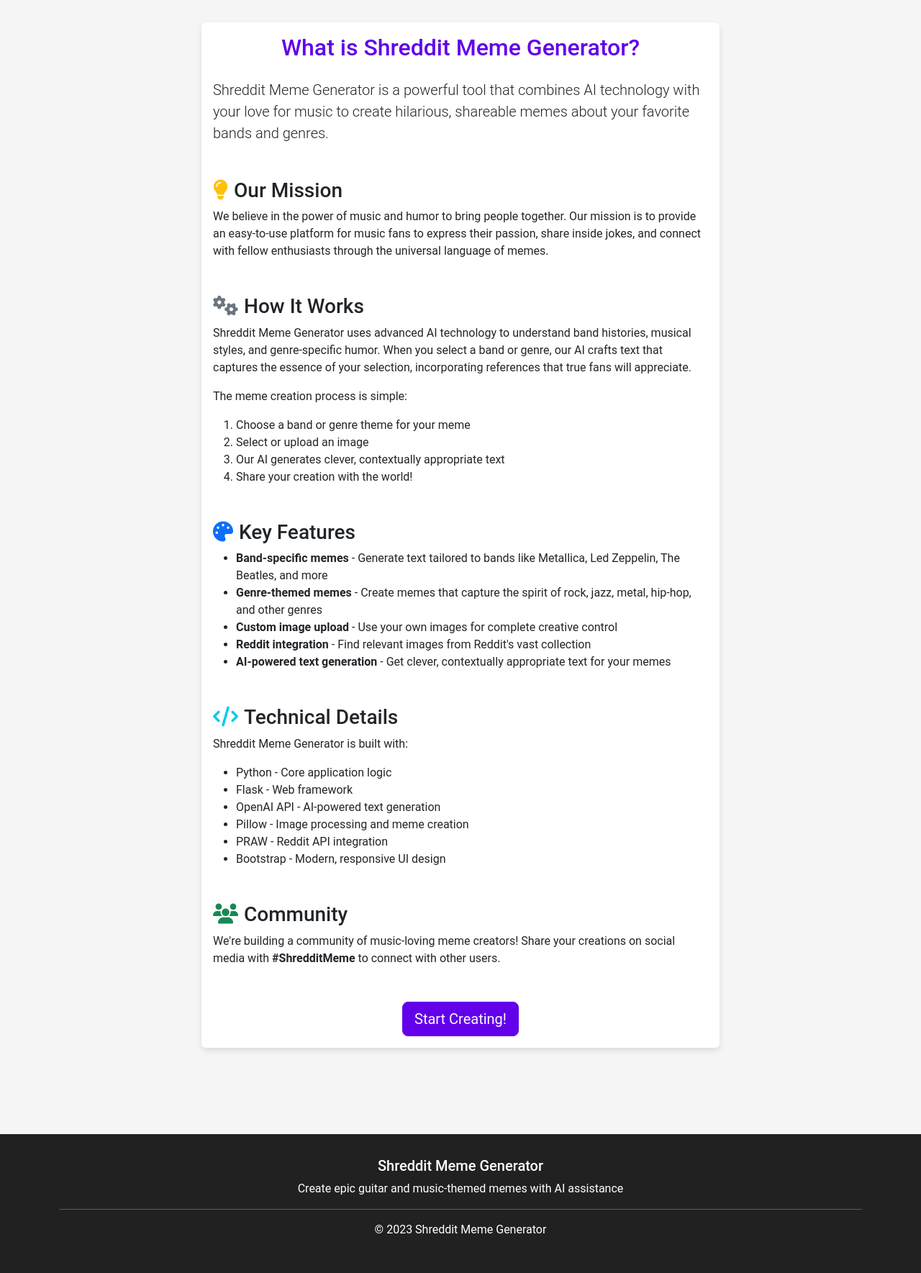
After one commit to jackmcgaughey/reddit-meme-generator, a Flask app: page /about in a window 1280 px wide. The commit adds this page. Shown: the part 299-2068 px from the top of the page at 72% size. Run offline with Flask 3, Linux system fonts and the light colour scheme.

```diff
--- a/app.py
+++ b/app.py
@@ -14,4 +14,4 @@ app = create_app()
 if __name__ == '__main__':
     # Run the app in debug mode if not in production
     debug = os.environ.get('FLASK_ENV') != 'production'
-    app.run(debug=debug, host='0.0.0.0', port=8080)
+    app.run(debug=debug, host='0.0.0.0', port=7777)
--- a/flask_app/routes/main.py
+++ b/flask_app/routes/main.py
@@ -75,7 +75,7 @@ def search_band_images():
                 images = reddit_api.get_guitar_memes(limit=10)
 
             # Store image URLs in session
-            image_list = [{'url': img.url, 'title': img.title} for img in images]
+            image_list = [{'url': img[1], 'title': img[0]} for img in images]
 
             return render_template('band_image_results.html', images=image_list, band_name=band_name)
 
@@ -107,7 +107,13 @@ def generate_band_meme():
 
             # Create the meme
             output_path = os.path.join(current_app.config['GENERATED_FOLDER'], f"{unique_id}_meme.jpg")
-            image_editor.generate_meme(image_path, output_path, top_text, bottom_text)
+            image_editor.generate_meme(
+                image_path=image_path,
+                top_text=top_text,
+                bottom_text=bottom_text,
+                output_filename=output_path,
+                use_local_image=True
+            )
 
             # Return the meme page
             return render_template('meme_result.html',
@@ -152,7 +158,7 @@ def search_genre_images():
                 images = reddit_api.get_guitar_memes(limit=10)
 
             # Store image URLs in session
-            image_list = [{'url': img.url, 'title': img.title} for img in images]
+            image_list = [{'url': img[1], 'title': img[0]} for img in images]
 
             return render_template('genre_image_results.html', images=image_list, genre=genre)
 
@@ -184,7 +190,13 @@ def generate_genre_meme():
 
             # Create the meme
             output_path = os.path.join(current_app.config['GENERATED_FOLDER'], f"{unique_id}_meme.jpg")
-            image_editor.generate_meme(image_path, output_path, top_text, bottom_text)
+            image_editor.generate_meme(
+                image_path=image_path,
+                top_text=top_text,
+                bottom_text=bottom_text,
+                output_filename=output_path,
+                use_local_image=True
+            )
 
             # Return the meme page
             return render_template('meme_result.html',
@@ -230,7 +242,13 @@ def regenerate_meme():
 
             # Create the meme with new text
             output_path = os.path.join(current_app.config['GENERATED_FOLDER'], f"{unique_id}_meme.jpg")
-            image_editor.generate_meme(original_image_path, output_path, top_text, bottom_text)
+            image_editor.generate_meme(
+                image_path=original_image_path,
+                top_text=top_text,
+                bottom_text=bottom_text,
+                output_filename=output_path,
+                use_local_image=True
+            )
 
             # Return the meme page
             return render_template('meme_result.html',
@@ -254,6 +272,40 @@ def serve_meme(filename):
 def serve_upload(filename):
     """Serve uploaded images."""
     return send_from_directory(current_app.config['UPLOAD_FOLDER'], filename)
+
+@bp.route('/gallery')
+def gallery():
+    """Display a gallery of previously generated memes."""
+    try:
+        # Get list of generated meme files
+        meme_folder = current_app.config['GENERATED_FOLDER']
+        meme_files = [f for f in os.listdir(meme_folder)
+                     if os.path.isfile(os.path.join(meme_folder, f))
+                     and f.endswith(('.jpg', '.jpeg', '.png', '.gif'))]
+
+        # Sort by creation time (newest first)
+        meme_files.sort(key=lambda x: os.path.getctime(os.path.join(meme_folder, x)), reverse=True)
+
+        # Limit to most recent 20 memes
+        meme_files = meme_files[:20]
+
+        # Create list of meme URLs
+        memes = [{'url': url_for('main.serve_meme', filename=f),
+                 'filename': f,
+                 'created': os.path.getctime(os.path.join(meme_folder, f))}
+                for f in meme_files]
+
+        return render_template('gallery.html', memes=memes)
+
+    except Exception as e:
+        logger.error(f"Error loading gallery: {e}", exc_info=True)
+        flash(f'Error loading gallery: {str(e)}')
+        return redirect(url_for('main.index'))
+
+@bp.route('/about')
+def about():
+    """Display the about page."""
+    return render_template('about.html')
 
 @bp.route('/upload-image', methods=['POST'])
 def upload_image():
--- /dev/null
+++ b/flask_app/templates/about.html
@@ -0,0 +1,76 @@
+{% extends 'base.html' %}
+
+{% block title %}Shreddit Meme Generator - About{% endblock %}
+
+{% block content %}
+<div class="jumbotron text-center">
+    <h1 class="display-4">About Shreddit Meme Generator</h1>
+    <p class="lead">The ultimate tool for creating guitar and music-themed memes</p>
+    <hr class="my-4">
+</div>
+
+<div class="container">
+    <div class="row">
+        <div class="col-lg-8 offset-lg-2">
+            <div class="card mb-5">
+                <div class="card-body">
+                    <h2 class="card-title mb-4 text-center">What is Shreddit Meme Generator?</h2>
+                    <p class="lead">
+                        Shreddit Meme Generator is a powerful tool that combines AI technology with your love for music to create hilarious, shareable memes about your favorite bands and genres.
+                    </p>
+
+                    <h3 class="mt-5"><i class="fas fa-lightbulb text-warning me-2"></i>Our Mission</h3>
+                    <p>
+                        We believe in the power of music and humor to bring people together. Our mission is to provide an easy-to-use platform for music fans to express their passion, share inside jokes, and connect with fellow enthusiasts through the universal language of memes.
+                    </p>
+
+                    <h3 class="mt-5"><i class="fas fa-cogs text-secondary me-2"></i>How It Works</h3>
+                    <p>
+                        Shreddit Meme Generator uses advanced AI technology to understand band histories, musical styles, and genre-specific humor. When you select a band or genre, our AI crafts text that captures the essence of your selection, incorporating references that true fans will appreciate.
+                    </p>
+                    <p>
+                        The meme creation process is simple:
+                    </p>
+                    <ol>
+                        <li>Choose a band or genre theme for your meme</li>
+                        <li>Select or upload an image</li>
+                        <li>Our AI generates clever, contextually appropriate text</li>
+                        <li>Share your creation with the world!</li>
+                    </ol>
+
+                    <h3 class="mt-5"><i class="fas fa-palette text-primary me-2"></i>Key Features</h3>
+                    <ul>
+                        <li><strong>Band-specific memes</strong> - Generate text tailored to bands like Metallica, Led Zeppelin, The Beatles, and more</li>
+                        <li><strong>Genre-themed memes</strong> - Create memes that capture the spirit of rock, jazz, metal, hip-hop, and other genres</li>
+                        <li><strong>Custom image upload</strong> - Use your own images for complete creative control</li>
+                        <li><strong>Reddit integration</strong> - Find relevant images from Reddit's vast collection</li>
+                        <li><strong>AI-powered text generation</strong> - Get clever, contextually appropriate text for your memes</li>
+                    </ul>
+
+                    <h3 class="mt-5"><i class="fas fa-code text-info me-2"></i>Technical Details</h3>
+                    <p>
+                        Shreddit Meme Generator is built with:
+                    </p>
+                    <ul>
+                        <li>Python - Core application logic</li>
+                        <li>Flask - Web framework</li>
+                        <li>OpenAI API - AI-powered text generation</li>
+                        <li>Pillow - Image processing and meme creation</li>
+                        <li>PRAW - Reddit API integration</li>
+                        <li>Bootstrap - Modern, responsive UI design</li>
+                    </ul>
+
+                    <h3 class="mt-5"><i class="fas fa-users text-success me-2"></i>Community</h3>
+                    <p>
+                        We're building a community of music-loving meme creators! Share your creations on social media with <strong>#ShredditMeme</strong> to connect with other users.
+                    </p>
+
+                    <div class="text-center mt-5">
+                        <a href="{{ url_for('main.index') }}" class="btn btn-lg btn-primary">Start Creating!</a>
+                    </div>
+                </div>
+            </div>
+        </div>
+    </div>
+</div>
+{% endblock %}
--- a/flask_app/templates/base.html
+++ b/flask_app/templates/base.html
@@ -204,6 +204,16 @@
                     <li class="nav-item">
                         <a class="nav-link" href="{{ url_for('main.genre_memes') }}">Genre Memes</a>
                     </li>
+                    <li class="nav-item">
+                        <a class="nav-link" href="{{ url_for('main.gallery') }}">
+                            <i class="fas fa-images me-1"></i>Gallery
+                        </a>
+                    </li>
+                    <li class="nav-item">
+                        <a class="nav-link" href="{{ url_for('main.about') }}">
+                            <i class="fas fa-info-circle me-1"></i>About
+                        </a>
+                    </li>
                 </ul>
             </div>
         </div>
```
Also changed, not shown: flask_app/__init__.py (+7 -0 lines), flask_app/templates/gallery.html (added, +111 -0 lines), flask_app/templates/index.html (+15 -0 lines), image_editor.py (+10 -1 lines), reddit_api.py (+48 -4 lines), flask_app/routes/__init__.py (added).
